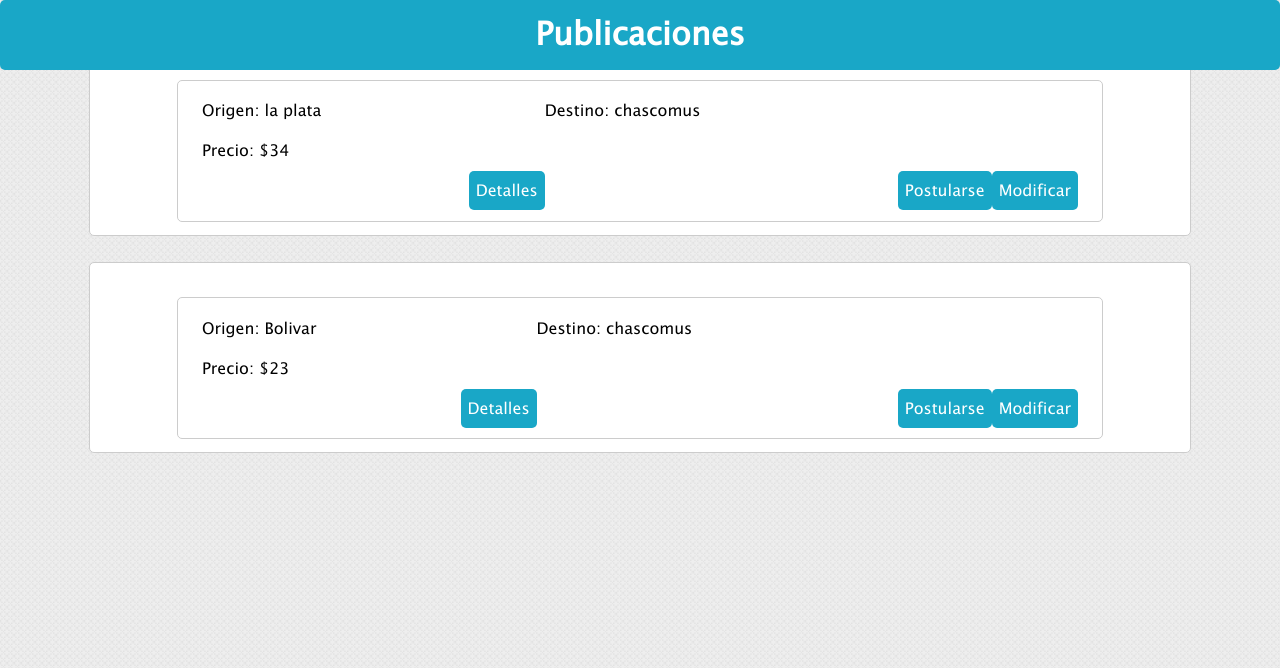
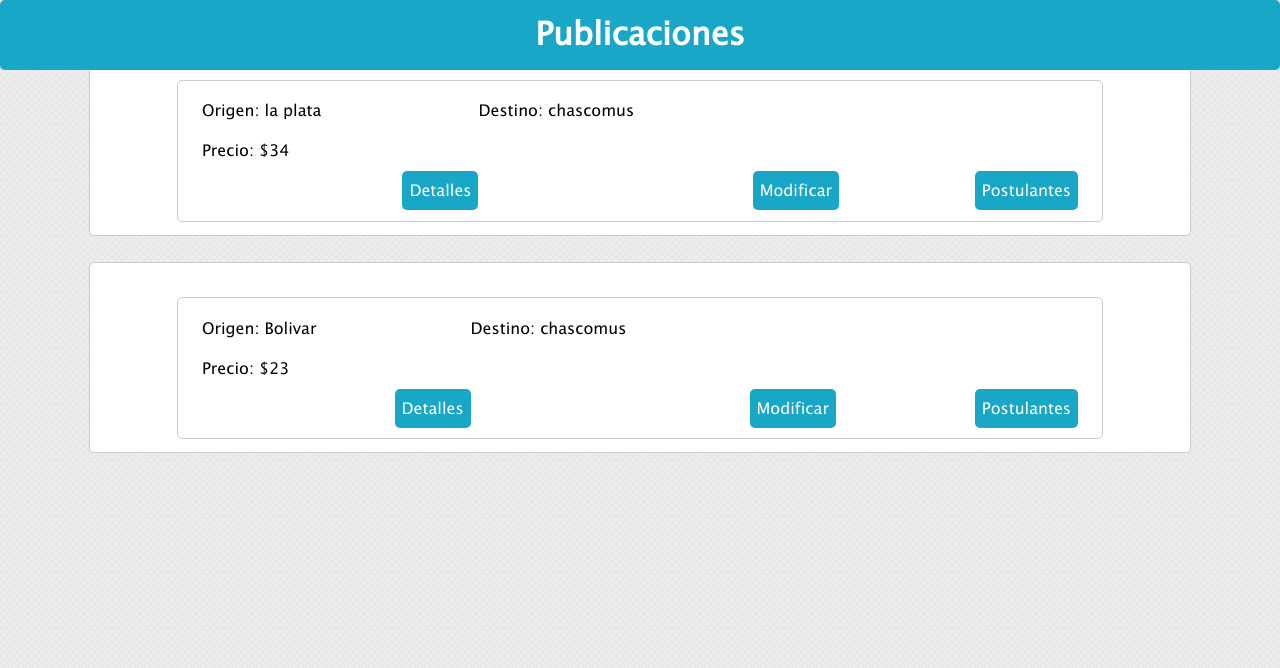
Before and after one commit to aniicossio1997/Grupo-30-D-Soft, a PHP site: page /inicio.php in a window 1280 px wide. Shown: the part 100-768 px from the top of the page. Run offline with PHP 8.4, Linux system fonts and the light colour scheme; the visitor is signed in with stand-in values (Sample User, id 1); data comes from the database, SQL or seed files in the repository; some web fonts are replaced.

Commit message:
Acutalizado

```diff
--- a/inicio.php
+++ b/inicio.php
@@ -41,31 +41,39 @@
 		    		<a class="a-link2 a-rig fondo-blue"  href="">Detalles
 		    		</a>
 		    	</td>
-		    	<td >
-		    		<a  class="a-link2 a-rig fondo-blue" href="">Postularse
-		    		</a>
-		    	</td>
+
 					<?php
+						 $pertenece = false;
 						 //ejecuto la consulta (1)
 					     $resul = mysqli_query($link, $consul);
 					     //(while) verifico sin el id del vehiculo de la publicacion actual coincide con un vehiculo del usuario en sesion.
 						while ( $user = mysqli_fetch_array($resul) ){
 						  //(if) si conciden agrego la opcion modificar a la publicacion
  			              if ($fila['vehiculo_id'] == $user['id']) {
+ 			              	$pertenece = true;
 					?>
-							<td style="width: 1%">
-						     <a class="a-link2 a-rig fondo-blue " href="">Modificar
-						     </a>
+							<td>
+						       <a class="a-link2 a-rig fondo-blue " href="">Modificar
+						       </a>
+						    </td>
+						    <td>
+						    	<a class="a-link2 a-rig fondo-blue " href="">Postulantes
+						    	</a>
 						    </td>
 		      </tr>
-				    <?php }} ?>
+				    <?php }} if ($pertenece == false) {
+				     ?>
+  				    	<td >
+		    				<a name="postularse" class="a-link2 a-rig fondo-blue" href="">Postularse
+		    				</a>
+		    			</td>
+				 <?php }?>
 
 		</table>
 	</article>
 	</p>
 
 	</article>
-<?php
-}
+<?php }
 include('footer.php');
  ?>
```
